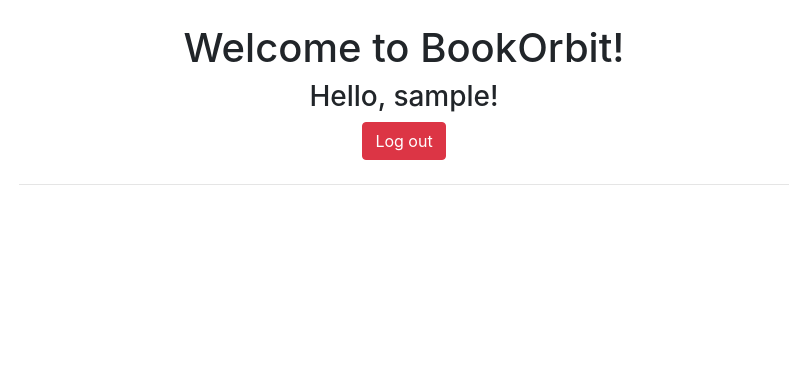
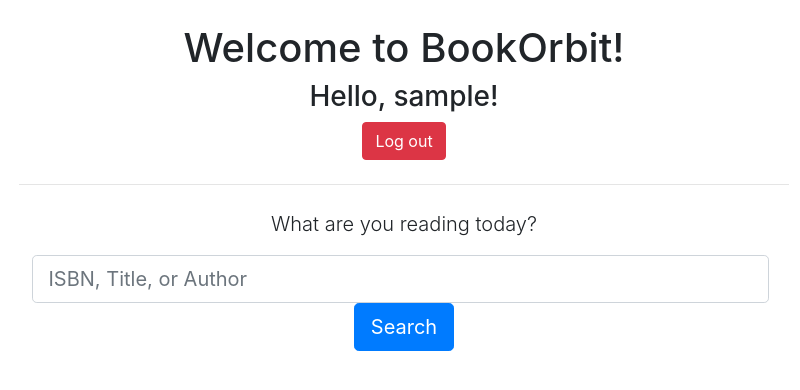
Before and after one commit to Divya-Bhavsar03/ENGO651_Advanced_Geospatial_Labs, a Flask app: page / in a window 1280 px wide. Shown: the part 76-466 px from the top of the page, without its empty margins (236-1036 px from the left). Run offline with Flask 3, Linux system fonts and the light colour scheme; the visitor is signed in with stand-in values (Sample User, id 1); some libraries are stand-ins or nearby versions.

Commit message:
added the search query functionality

```diff
--- a/Lab1/application.py
+++ b/Lab1/application.py
@@ -83,6 +83,22 @@ def login():
     else:
         return render_template("login.html")
 
+@app.route("/search", methods=["POST"])
+def search():
+    if "user_id" not in session:
+        return redirect("/login")
+
+    query = request.form.get("query")
+
+    if not query:
+        return render_template("index.html", error="Please enter a search term!")
+
+    search_query = f"%{query}%"
+
+    books = db.execute(text("SELECT * FROM books WHERE isbn ILIKE :q OR title ILIKE :q OR author ILIKE :q"), {"q":search_query}).mappings().all()
+
+    return render_template("search.html", books=books, query=query)
+
 @app.route("/logout")
 def logout():
     session.clear()
--- a/Lab1/templates/index.html
+++ b/Lab1/templates/index.html
@@ -8,6 +8,20 @@
         <h3 >Hello, {{session.user_name}}!</h3>
         <button class="btn btn-danger" type="submit"><a href="/logout" style="text-decoration: none; color: white;">Log out</a></button>
         <hr class="my-4">
+
+        <p class="lead">What are you reading today?</p>
+
+        <form action="/search" method="post" class="form-inline justify-content-center">
+            <input autocomplete="off" class="form-control form-control-lg mr-2" type="text" name="query" placeholder="ISBN, Title, or Author" size="50" required>
+            <button type="submit" class="btn btn-primary btn-lg">Search</button>
+        </form>
+
+        {% if error %}
+        <div class="alert alert-danger" role="alert">
+            {{error}}
+        </div>
+        {% endif %}
+
     {% else %}
         <p>Sign up to search for books and leave reviews.</p>
         <hr class="my-4">
```
Also changed, not shown: Lab1/templates/search.html (added, +27 -0 lines).
